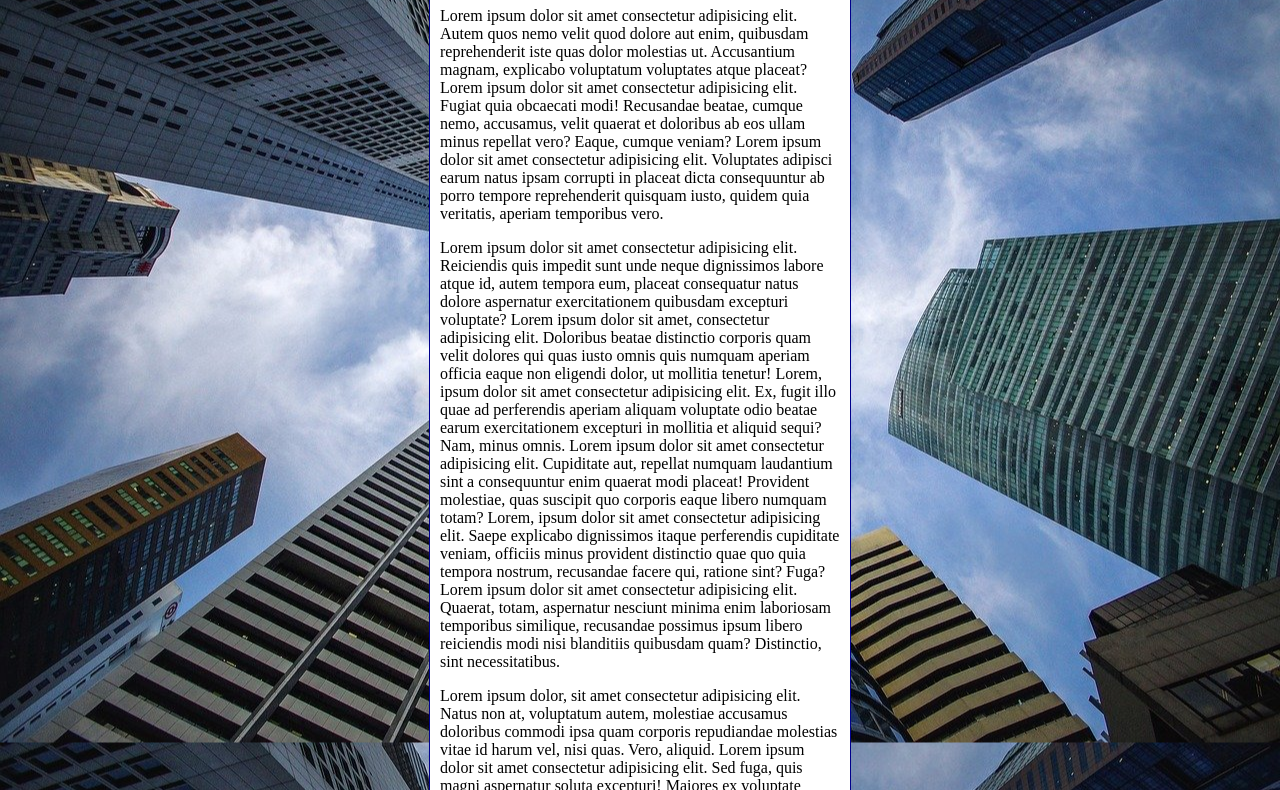
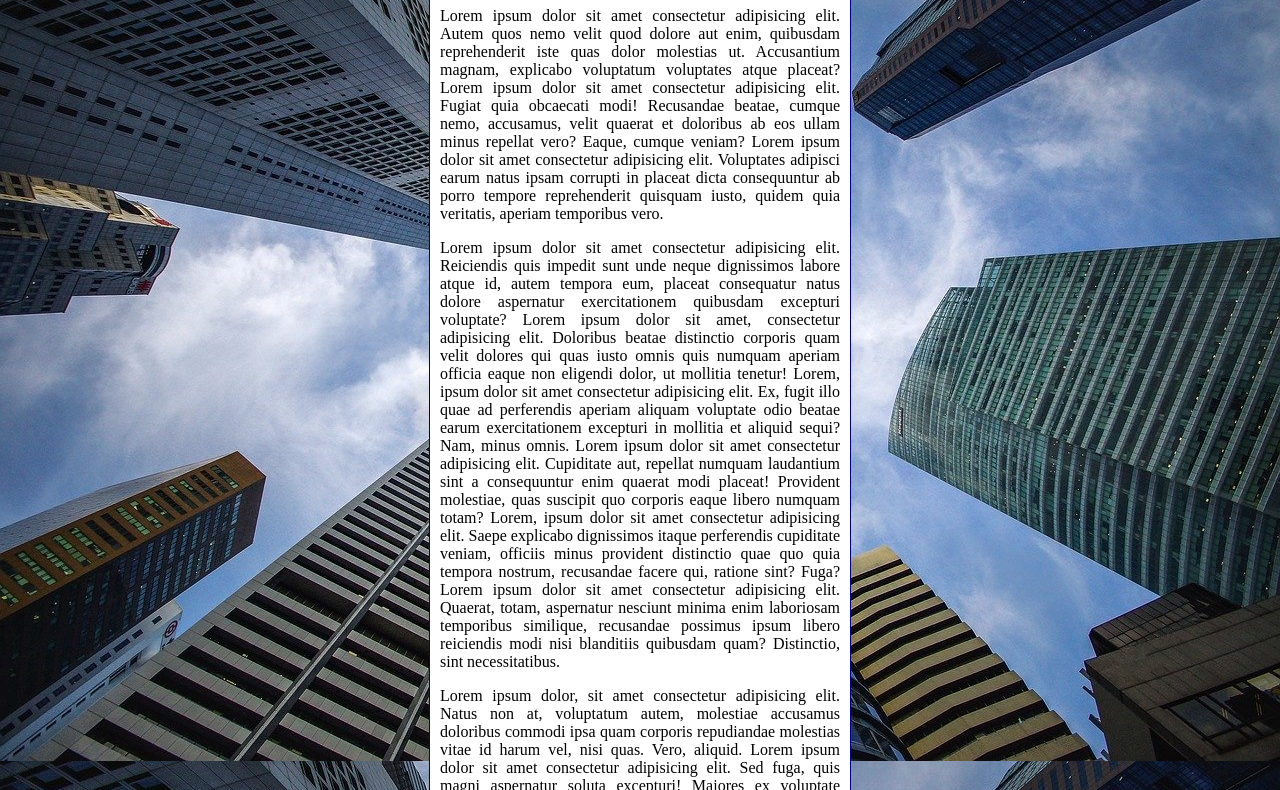
Before and after one commit to FelipeCamillo/HTML-e-CSS, a plain HTML site: page exercicios/ex022/fundo006.html in a window 1280 px wide. Shown: the part 92-882 px from the top of the page. Drawn offline with Linux system fonts and the light colour scheme.

Commit message:
Update fundo006.html

```diff
--- a/exercicios/ex022/fundo006.html
+++ b/exercicios/ex022/fundo006.html
@@ -3,24 +3,34 @@
 <head>
     <meta charset="UTF-8">
     <meta name="viewport" content="width=device-width, initial-scale=1.0">
-    <title>Document</title>
+    <title>Fundo fixo de tela</title>
     <style>
         body {
             height: 100vh;
+            /*
             background-color: black;
             background-image: url('imagens/wallpaper002.jpg');
             background-position: center center;
-            background-repeat: repeat-y;
+            background-repeat: no-repeat;
+            background-size: cover;
+            background-attachment: fixed;
+            */
+            /* Shorthand - background
+                color > image > position > repeat > [size] > attachment
+            */
+
+            background: black url('imagens/wallpaper002.jpg') center center repeat fixed;
             background-size: cover;
         }
 
         main {
             background-color: white;
-            width: 400px;
+            max-width: 400px;
             padding: 10px;
             margin: auto;
             border: 1px solid darkblue;
             border-radius: 15px;
+            text-align: justify;
         }
     </style>
 </head>
```
